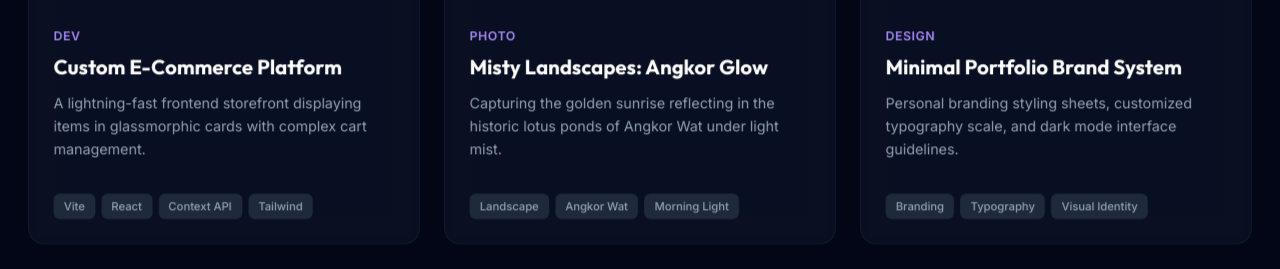
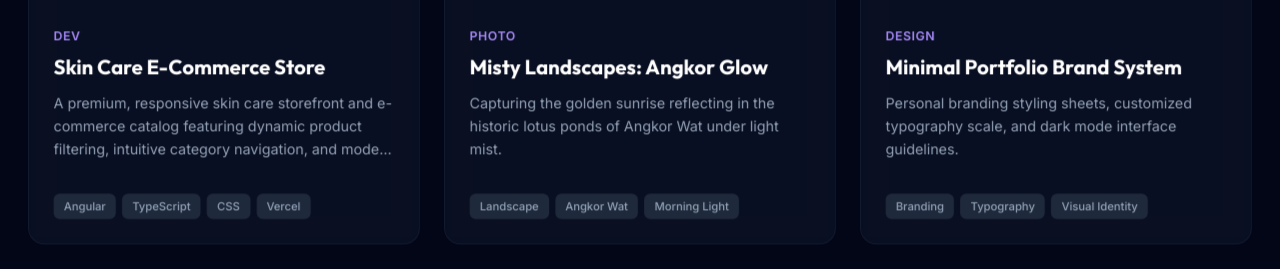
Before and after one commit to raksa99/My-Portfolio-EM-RAKSA, a React (Vite) app: page / in a window 1280 px wide. Shown: the part 3839-4108 px from the top of the page. Built offline with nearby package versions, Linux system fonts and the light colour scheme.

Commit message:
feat: link Skin Care E-Commerce project to live Vercel URL

```diff
--- a/src/components/Portfolio.tsx
+++ b/src/components/Portfolio.tsx
@@ -42,12 +42,12 @@ const projects: Project[] = [
   },
   {
     id: 4,
-    title: 'Custom E-Commerce Platform',
+    title: 'Skin Care E-Commerce Store',
     category: 'Dev',
-    description: 'A lightning-fast frontend storefront displaying items in glassmorphic cards with complex cart management.',
-    image: 'https://images.unsplash.com/photo-1460925895917-afdab827c52f?auto=format&fit=crop&w=800&q=80',
-    tags: ['Vite', 'React', 'Context API', 'Tailwind'],
-    link: '#'
+    description: 'A premium, responsive skin care storefront and e-commerce catalog featuring dynamic product filtering, intuitive category navigation, and modern layouts.',
+    image: 'https://images.unsplash.com/photo-1556228720-195a672e8a03?auto=format&fit=crop&w=800&q=80',
+    tags: ['Angular', 'TypeScript', 'CSS', 'Vercel'],
+    link: 'https://skin-care-e-commerce.vercel.app'
   },
   {
     id: 5,
```
